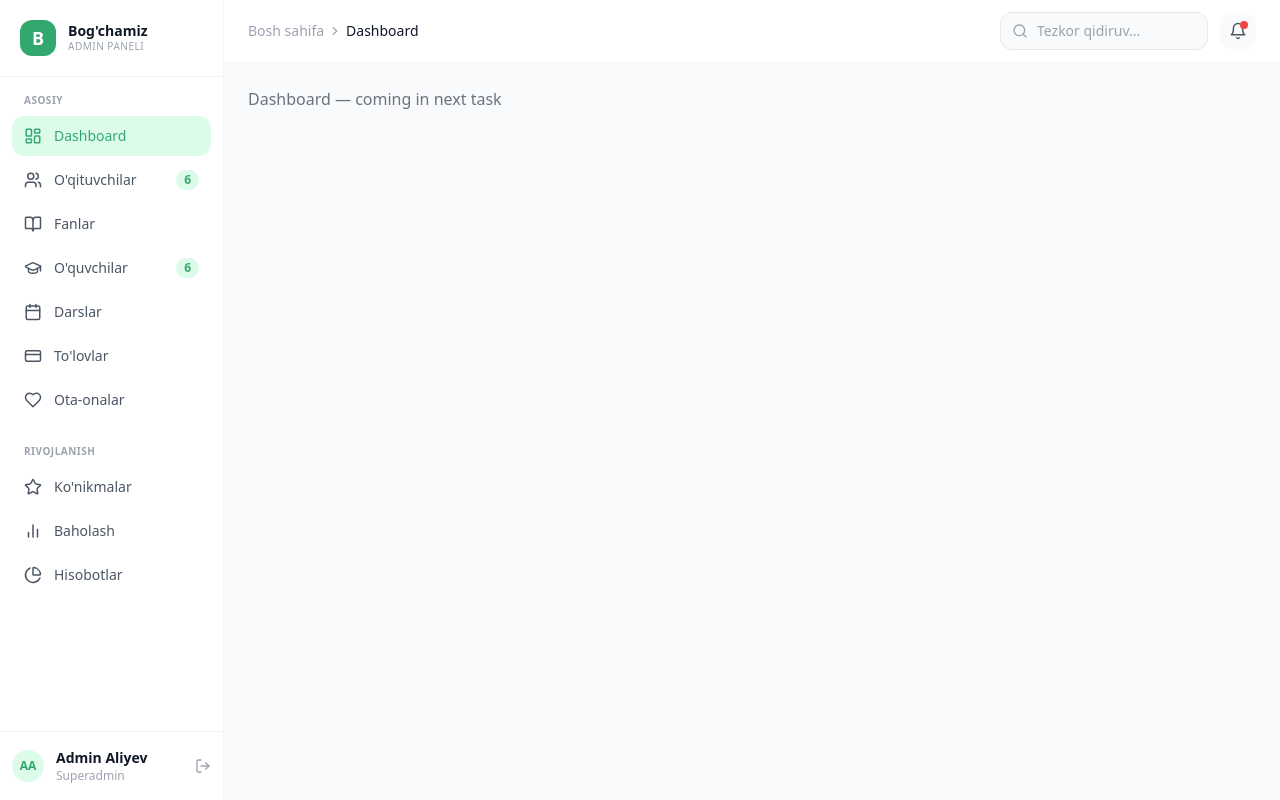
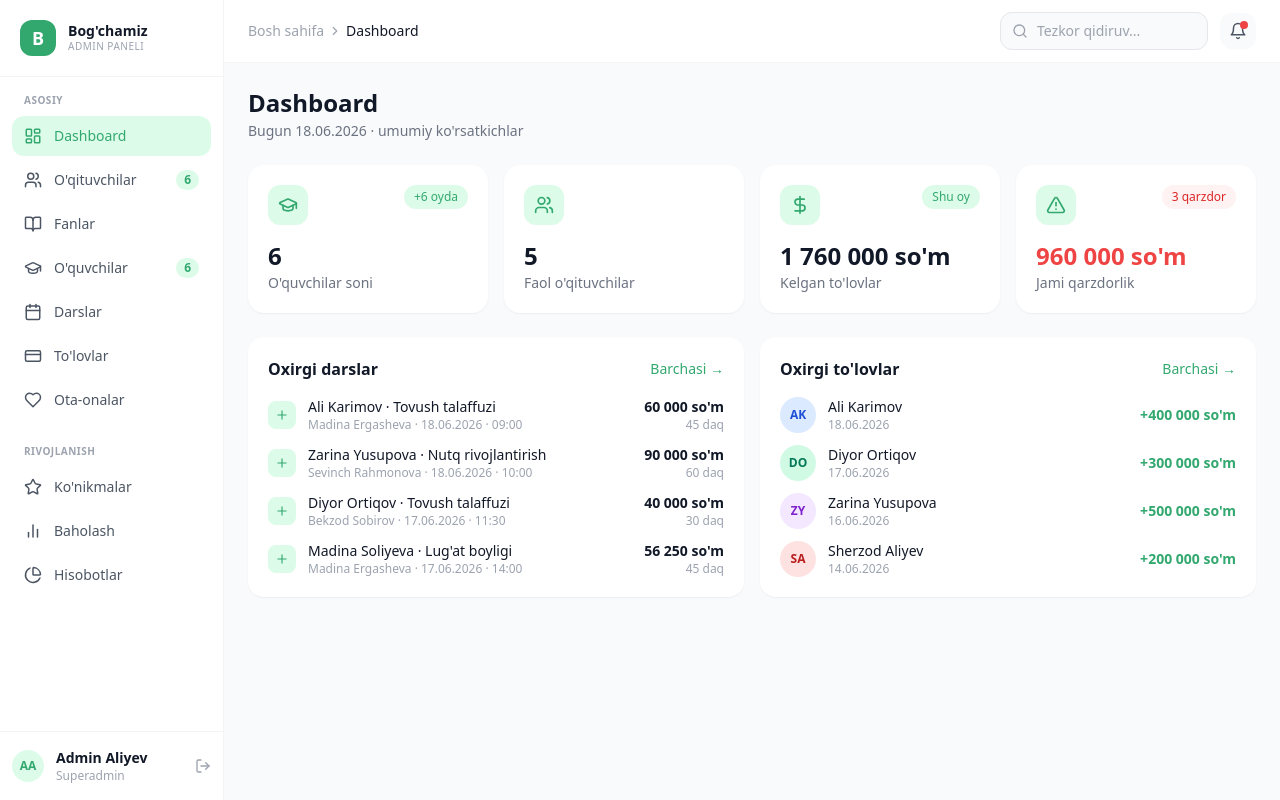
Before and after one commit to abdurashidovoxunjon-sudo/logo-edu-frontend, a React (Vite) app: page / in a window 1280 px wide. Built offline with nearby package versions, Linux system fonts and the light colour scheme.

Commit message:
feat: complete Dashboard page with stats, lessons, and payments panels

```diff
--- a/src/pages/Dashboard.tsx
+++ b/src/pages/Dashboard.tsx
@@ -1,3 +1,55 @@
+import { GraduationCap, Users, DollarSign, AlertTriangle } from 'lucide-react'
+import { StatCard } from '../components/dashboard/StatCard'
+import { RecentLessons } from '../components/dashboard/RecentLessons'
+import { RecentPayments } from '../components/dashboard/RecentPayments'
+import { dashboardStats } from '../data/mock'
+import { formatPrice } from '../utils/format'
+
 export default function Dashboard() {
-  return <div className="text-gray-500">Dashboard — coming in next task</div>
+  return (
+    <div className="flex flex-col gap-6">
+      {/* Page title */}
+      <div>
+        <h1 className="text-2xl font-bold text-gray-900">Dashboard</h1>
+        <p className="text-sm text-gray-500 mt-0.5">
+          Bugun 18.06.2026 · umumiy ko'rsatkichlar
+        </p>
+      </div>
+
+      {/* Stat cards */}
+      <div className="grid grid-cols-4 gap-4">
+        <StatCard
+          icon={<GraduationCap size={20} />}
+          value={String(dashboardStats.studentsCount)}
+          label="O'quvchilar soni"
+          badge={dashboardStats.studentsGrowth}
+        />
+        <StatCard
+          icon={<Users size={20} />}
+          value={String(dashboardStats.activeTeachers)}
+          label="Faol o'qituvchilar"
+        />
+        <StatCard
+          icon={<DollarSign size={20} />}
+          value={formatPrice(dashboardStats.monthlyRevenue)}
+          label="Kelgan to'lovlar"
+          badge="Shu oy"
+        />
+        <StatCard
+          icon={<AlertTriangle size={20} />}
+          value={formatPrice(dashboardStats.totalDebt)}
+          label="Jami qarzdorlik"
+          badge={`${dashboardStats.debtorCount} qarzdor`}
+          badgeVariant="red"
+          valueClassName="text-red-500"
+        />
+      </div>
+
+      {/* Bottom panels */}
+      <div className="grid grid-cols-2 gap-4">
+        <RecentLessons />
+        <RecentPayments />
+      </div>
+    </div>
+  )
 }
```
